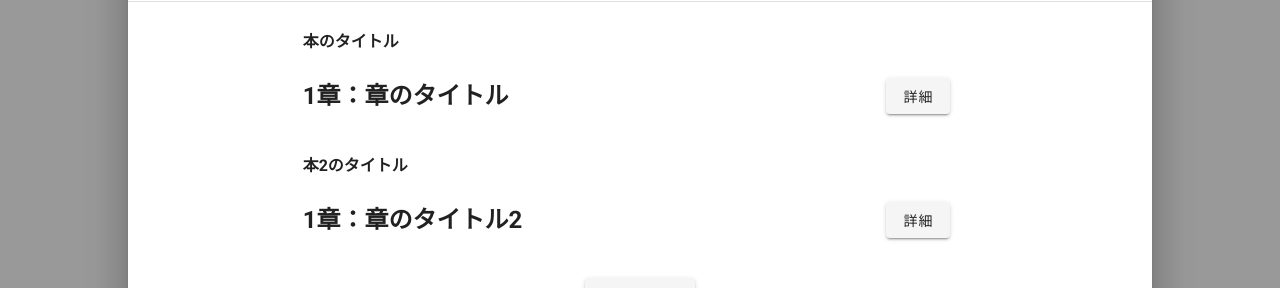
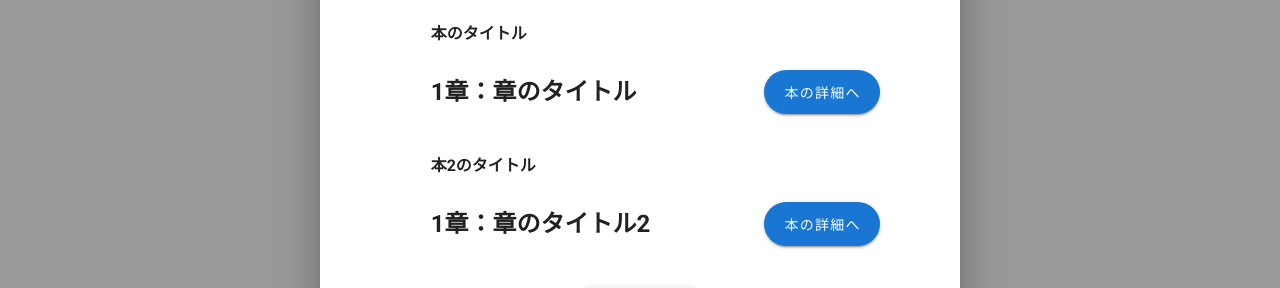
Before and after one commit to Hiraishi-Ryota/mediado-hack-2021-a, a Vue app in the folder src/frontend/: page /read_screen/1/1 in a window 1280 px wide. Both pictures are taken after a click on the button "詳細へ戻る". Shown: the part 266-554 px from the top of the page. Built offline with nearby package versions, Linux system fonts and the light colour scheme; what vue-script2 would draw is missing.

Commit message:
update:ボタンデザインを修正

```diff
--- a/src/frontend/src/pages/ReadScreen.vue
+++ b/src/frontend/src/pages/ReadScreen.vue
@@ -6,7 +6,7 @@
       data-bibi="embed"
       data-bibi-style="width: 100%; height: 1000px;"
     ></a>
-    <v-dialog v-model="dialog" width="80%">
+    <v-dialog v-model="dialog" width="50%">
       <v-card class="py-2">
         <v-card-title>こちらの商品もどうでしょうか？</v-card-title>
         <v-divider></v-divider>
@@ -28,8 +28,11 @@
             <v-btn
               elevation="2"
               :ripple="false"
+              color="primary"
+              large
+              rounded
               @click="() => gotoDetails(recommendItem.bookId)"
-              >詳細</v-btn
+              >本の詳細へ</v-btn
             >
           </v-col>
         </v-row>
```
